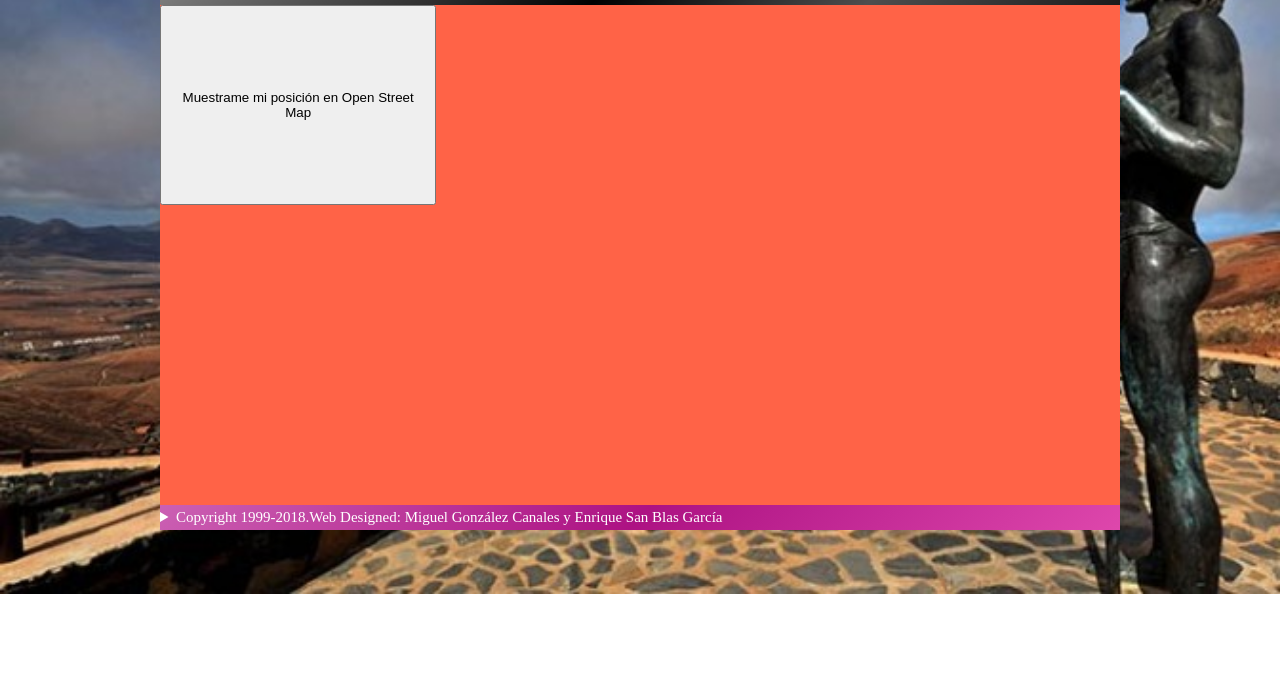
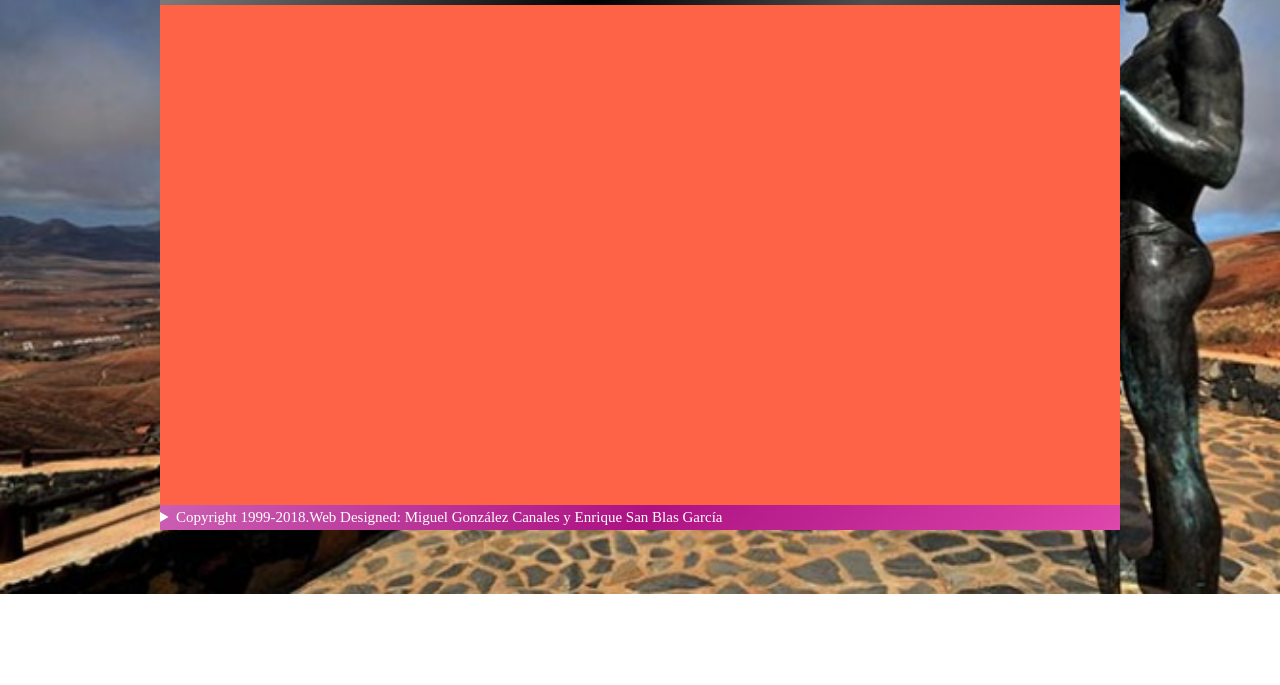
Before and after one commit to kike094c/ProyectoDOR, a plain HTML site: page index.html in a window 1280 px wide. Shown: the part 115-800 px from the top of the page. Drawn offline with nearby package versions, Linux system fonts and the light colour scheme.

Commit message:
Add files via upload

```diff
--- a/estilos/estilo.css
+++ b/estilos/estilo.css
@@ -73,10 +73,9 @@ header ul li:hover{
 }
 #cuerpo{
 	background-color:tomato;
-	height:500px;
-	line-height:500px;
-	display: flex;
-    flex: none;
+	height:auto;
+	line-height:100px;
+	width: auto;
     flex: 4 auto;
 
 }
--- a/index.html
+++ b/index.html
@@ -53,19 +53,15 @@
                     <h3>Walking trails in Fuerteventura</h3>
                     <nav>
                         <ul>
-                        <li>Inicio</li>
-                        <li>Senderos</li>
-                        <li>Contacto</li>
+                        <li>Home</li>
+                        <li>walking trails</li>
+                        <li>Contact</li>
                         </ul>
                     </nav>
                 </header>
                 <section id="cuerpo" class="item">
-                        <button type="button" onclick="showPosition();" style="height: 200px;">Muestrame mi posición en Open Street Map</button>
-                        <div id="embedMap" style="width: 685px; height: 500px;">
-
-                            <!--Google map will be embedded here-->
-
-                        </div>
+                        <script>showPosition();</script>
+                        <div id="embedMap" style="width: 960px; height: 500px;"></div>
                 </section>
                 <footer class="itemFooter">
                         <details>
```
